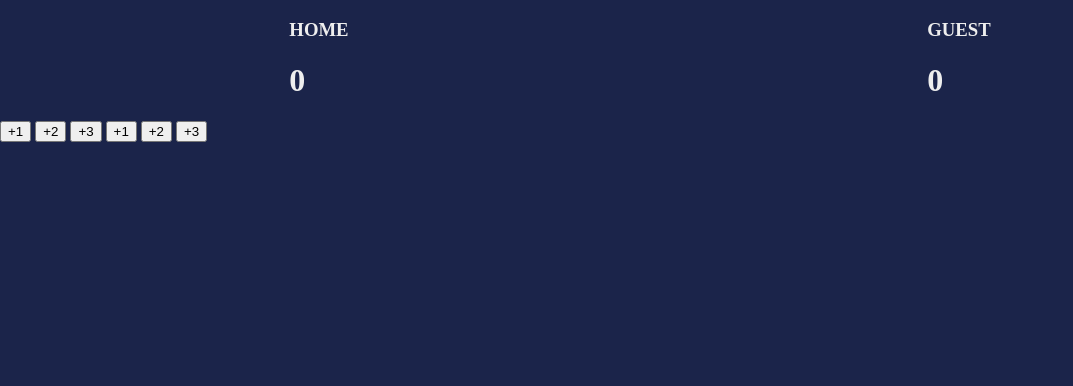
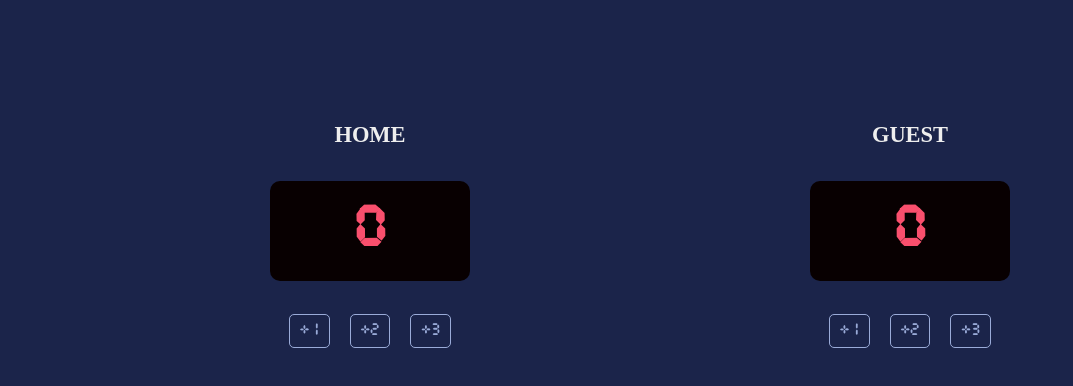
Before and after one commit to AhadAliBaig/Basketball-Scoreboard, a website built with Vite: page index.html in a window 1280 px wide. Shown: the whole page, without its empty margins (0-1073 px from the left). Built offline with nearby package versions, Linux system fonts and the light colour scheme.

Commit message:
fixed all the major issues

```diff
--- a/index.css
+++ b/index.css
@@ -1,12 +1,72 @@
+@font-face {
+    font-family: 'Aznm';
+    src: url(CursedTimerUlil-Aznm.ttf);
+}
+
 body {
     margin: 0;
     background-color: #1B244A;
+    align-items: center;
 }
 
 .container {
+
+    display: flex;
+    justify-content: space-around;
+    align-items: flex-start;
+    padding: 100px;
+    background-color: #1B244A;
+    color: #EEEEEE;
+    font-size: larger;
+}
+
+.section {
+
+    display: flex;
+    flex-direction: column;
+    align-items: center;
+}
+
+h1 {
+    margin-top: 10px;
     display: flex;
     justify-content: space-around;
     align-items: center;
-    background-color: #1B244A;
-    color: #EEEEEE;
+    background-color: #080001;
+    border-radius: 10px;
+    height: 100px;
+    width: 200px;
+    text-align: center;
+    font-family: 'Aznm';
+    font-size: 50px;
+    color: #F94F6D;
+
 }
+
+.btn {
+    display: flex;
+    flex-direction: row;
+    justify-content: space-around;
+    flex: 1;
+    align-items: center;
+    gap: 20px;
+    background-color: transparent;
+
+}
+
+.indv-btn {
+    font-family: 'Aznm';
+    background-color: transparent;
+    color: #9AABD8;
+    border: 1px solid #9AABD8;
+    border-radius: 5px;
+    padding: 8px 10px;
+    font-size: 15px;
+    cursor: pointer;
+}
+
+.indv-btn:hover {
+    background-color: #9AABD8;
+    color: #1B244A;
+    box-shadow: 0px 0px 25px #9AABD8;
+}
--- a/index.html
+++ b/index.html
@@ -4,23 +4,25 @@
     </head>
     <body>
         <div class="container">
-            <div>
-                <h3>HOME</h3>
-                <h1 class="home-score-el">0 </h1>
-            </div>
-            <div>
-                <h3>GUEST</h3>
-                <h1 class="guest-score-el">0 </h1>
+            <div class="section">
+            <h3>HOME</h3>
+            <h1 class="home-score-el">0</h1>
+            <div class="btn">
+                <button id="home-score-btn1" class="indv-btn">+1</button>
+                <button id="home-score-btn2" class="indv-btn">+2</button>
+                <button id="home-score-btn3" class="indv-btn">+3</button>
             </div>
         </div>
-        <div class="btn">
-            <button id="home-score-btn1"> +1</button>
-            <button id="home-score-btn2"> +2</button>
-            <button id="home-score-btn3"> +3</button>
-            <button id="guest-score-btn1"> +1</button>
-            <button id="guest-score-btn2"> +2</button>
-            <button id="guest-score-btn3"> +3</button>
+        <div class="section">
+            <h3>GUEST</h3>
+            <h1 class="guest-score-el">0</h1>
+            <div class="btn">
+                <button id="guest-score-btn1" class="indv-btn">+1</button>
+                <button id="guest-score-btn2" class="indv-btn">+2</button>
+                <button id="guest-score-btn3" class="indv-btn">+3</button>
+            </div>
         </div>
+    </div>
 
         <script src="index.js"></script>
     </body>
```
